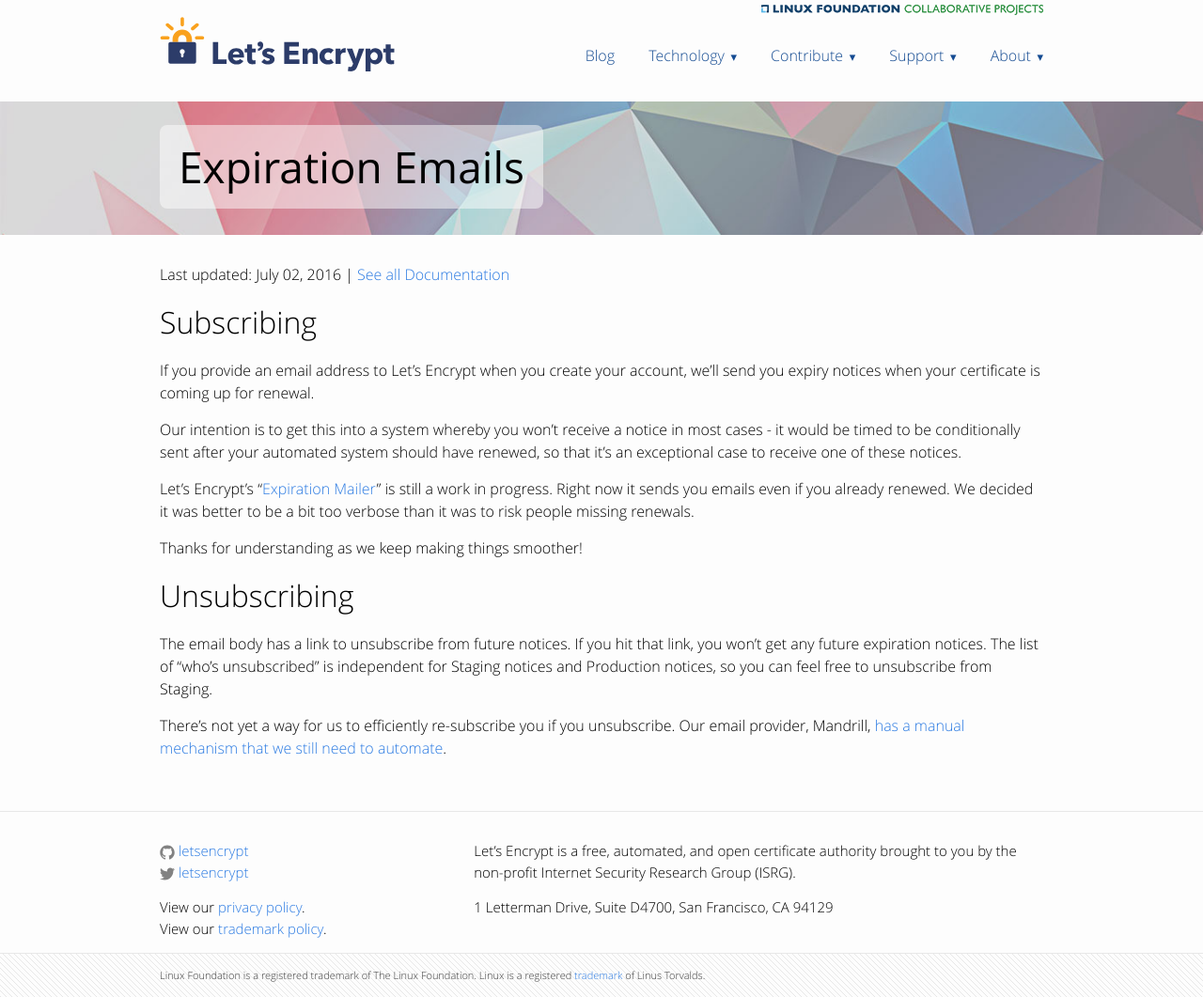
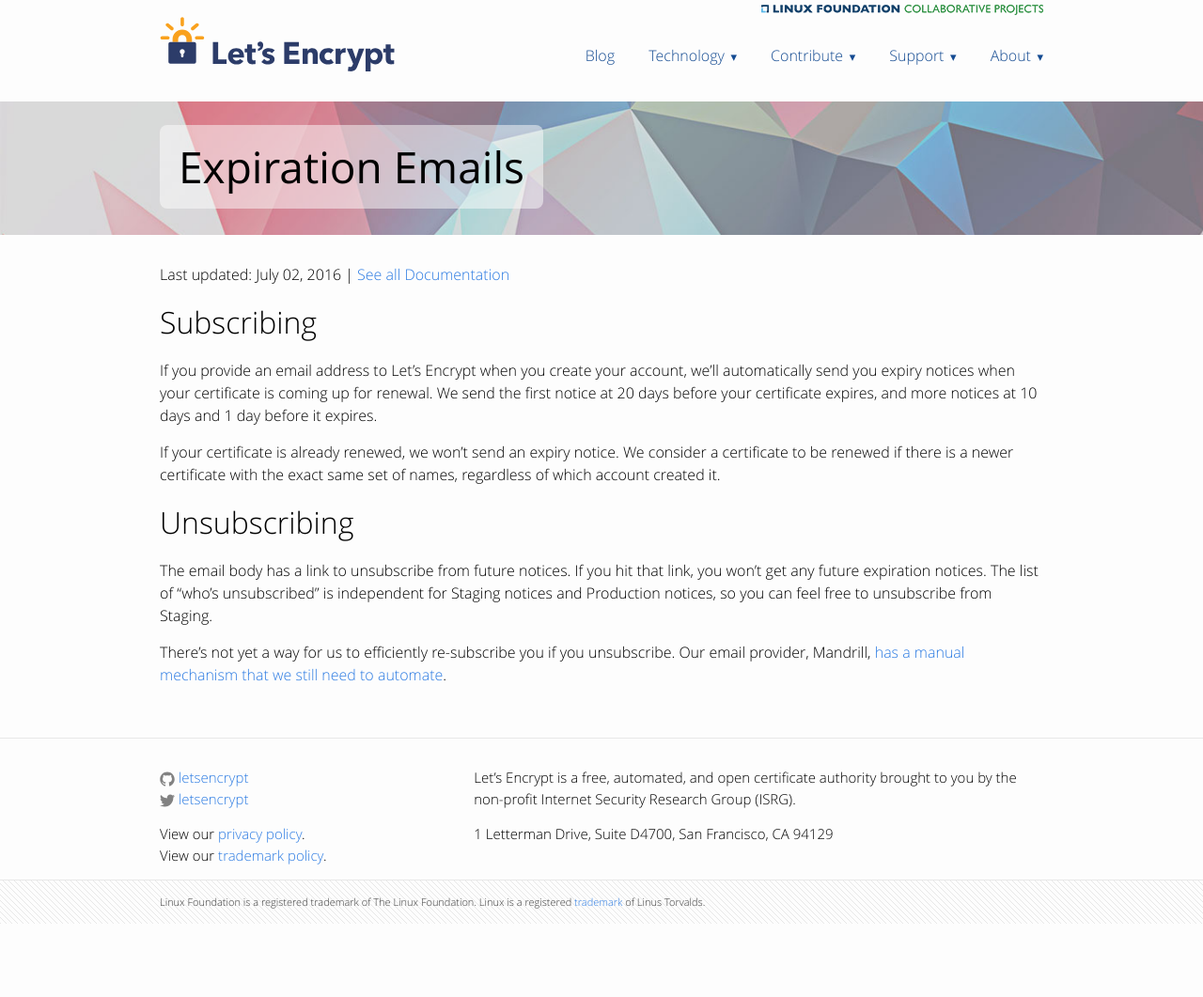
Before and after one commit to snowman1120/website, a Jekyll site: the page built from docs/expiration-emails.md, in a window 1280 px wide. Shown: the whole page at 94% size. Built offline with Jekyll 4.4.1, drawn with Linux system fonts in a browser that asks for light colours; after the commit the page ends 983 px from its top, so only the background shows below that.

Commit message:
Update doc on expiration emails. (#39)

```diff
--- a/docs/expiration-emails.md
+++ b/docs/expiration-emails.md
@@ -10,16 +10,25 @@ Last updated: {{ page.date | date: "%B %d, %Y" }} \| [See all Documentation](/do
 
 # Subscribing
 
-If you provide an email address to Let's Encrypt when you create your account, we'll send you expiry notices when your certificate is coming up for renewal.
+If you provide an email address to Let's Encrypt when you create your
+account, we'll automatically send you expiry notices when your certificate
+is coming up for renewal. We send the first notice at 20 days before
+your certificate expires, and more notices at 10 days and 1 day before
+it expires.
 
-Our intention is to get this into a system whereby you won't receive a notice in most cases - it would be timed to be conditionally sent after your automated system should have renewed, so that it's an exceptional case to receive one of these notices.
+If your certificate is already renewed, we won't send an expiry notice. We
+consider a certificate to be renewed if there is a newer certificate
+with the exact same set of names, regardless of which account created it.
 
-Let's Encrypt's "[Expiration Mailer](https://github.com/letsencrypt/boulder/tree/master/cmd/expiration-mailer)" is still a work in progress. Right now it sends you emails even if you already renewed. We decided it was better to be a bit too verbose than it was to risk people missing renewals.
-
-Thanks for understanding as we keep making things smoother!
 
 # Unsubscribing
 
-The email body has a link to unsubscribe from future notices. If you hit that link, you won't get any future expiration notices. The list of "who's unsubscribed" is independent for Staging notices and Production notices, so you can feel free to unsubscribe from Staging.
+The email body has a link to unsubscribe from future notices. If you
+hit that link, you won't get any future expiration notices. The list of
+"who's unsubscribed" is independent for Staging notices and Production
+notices, so you can feel free to unsubscribe from Staging.
 
-There's not yet a way for us to efficiently re-subscribe you if you unsubscribe. Our email provider, Mandrill, [has a manual mechanism that we still need to automate](https://mandrill.zendesk.com/hc/en-us/articles/205582947-About-Unsubscribes).
+There's not yet a way for us to efficiently re-subscribe
+you if you unsubscribe. Our email provider, Mandrill,
+[has a manual mechanism that we still need to
+automate](https://mandrill.zendesk.com/hc/en-us/articles/205582947-About-Unsubscribes).
```
